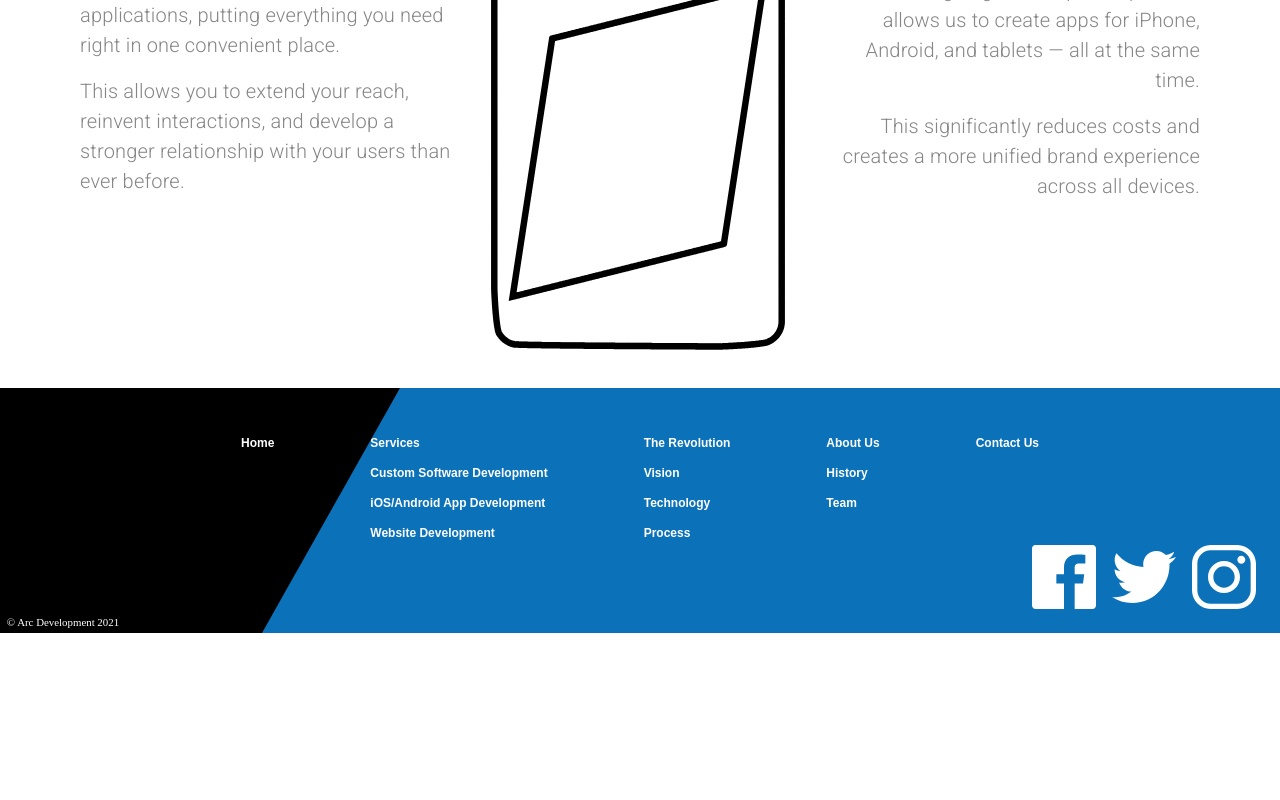
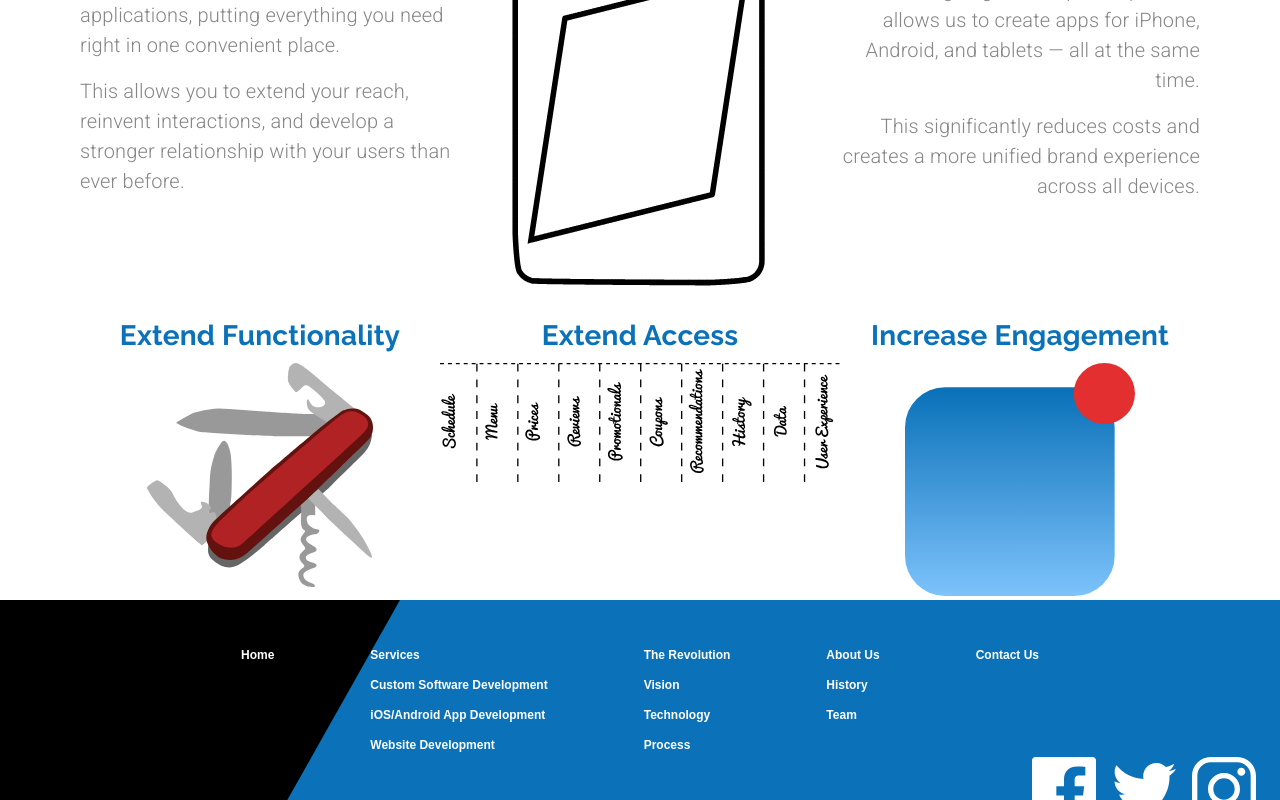
Before and after one commit to daw-maj-pl/arcdevelopment, a React (Create React App) app: page /mobileapps in a window 1280 px wide. Shown: the part 566-1366 px from the top of the page. Before the commit the page ends 1199 px from the top, so only its background shows below. Built offline with nearby package versions, Linux system fonts and the light colour scheme.

Commit message:
Add images

```diff
--- a/src/components/MobileApps.js
+++ b/src/components/MobileApps.js
@@ -9,6 +9,9 @@ import Hidden from '@material-ui/core/Hidden';
 
 import forwardArrow from '../assets/forwardArrow.svg';
 import backArrow from '../assets/backArrow.svg';
+import swiss from '../assets/swissKnife.svg';
+import access from '../assets/extendAccess.svg';
+import engagement from '../assets/increaseEngagement.svg';
 
 import integrationAnimation from '../animations/integrationAnimation/data.json';
 
@@ -134,9 +137,9 @@ export default function MobileApps(props) {
           </Grid>
         </Grid>
         <Grid item md>
-          <Lottie options={defaultOptions} />
+          <Lottie options={defaultOptions} style={{ maxWidth: '20em' }} />
         </Grid>
-        <Grid item container direction="column" md align='right'>
+        <Grid item container direction="column" md align="right">
           <Grid item>
             <Typography variant="h4" gutterBottom>
               Simultaneous Platform Support
@@ -154,6 +157,42 @@ export default function MobileApps(props) {
           </Grid>
         </Grid>
       </Grid>
+      <Grid item container direction="row" className={classes.rowContainer}>
+        <Grid item container direction="column" alignItems="center" md>
+          <Grid item>
+            <Typography align="center" variant="h4" gutterBottom>
+              Extend Functionality
+            </Typography>
+          </Grid>
+          <Grid item>
+            <img src={swiss} alt="swiss army knife" />
+          </Grid>
+        </Grid>
+        <Grid item container direction="column" alignItems="center" md>
+          <Grid item>
+            <Typography align="center" variant="h4" gutterBottom>
+              Extend Access
+            </Typography>
+          </Grid>
+          <Grid item>
+            <img
+              src={access}
+              alt="tear-one-off sign"
+              style={{ maxWidth: '25em' }}
+            />
+          </Grid>
+        </Grid>
+        <Grid item container direction="column" alignItems="center" md>
+          <Grid item>
+            <Typography align="center" variant="h4" gutterBottom>
+              Increase Engagement
+            </Typography>
+          </Grid>
+          <Grid item>
+            <img src={engagement} alt="app with notification" />
+          </Grid>
+        </Grid>
+      </Grid>
     </Grid>
   );
 }
```
